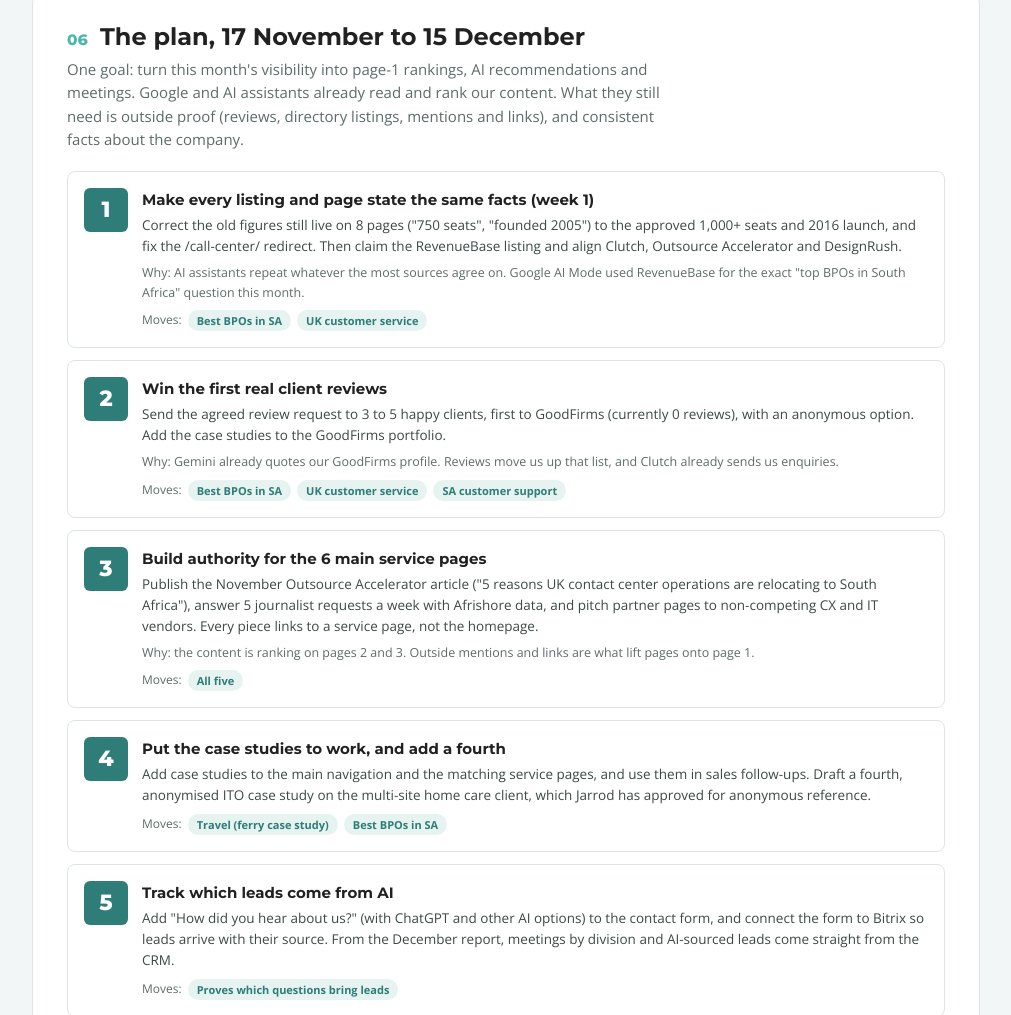
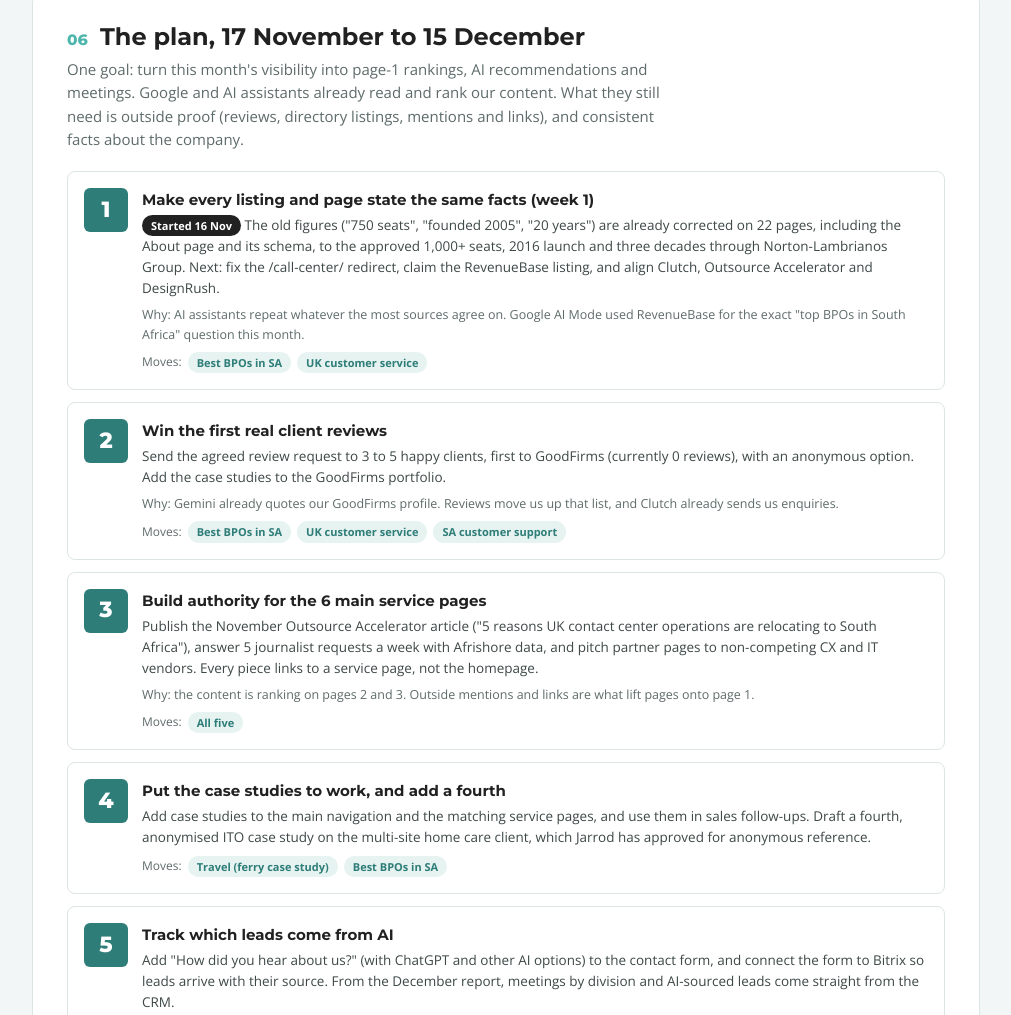
Before and after one commit to dannyschaffer/November-Report-afs, a plain HTML site: page index.html in a window 1280 px wide. Shown: the part 5195-6210 px from the top of the page, without its empty margins (134-1145 px from the left). Drawn offline with nearby package versions, Linux system fonts and the light colour scheme.

Commit message:
Plan step 1: fact fix started

```diff
--- a/index.html
+++ b/index.html
@@ -360,7 +360,7 @@ footer { text-align: center; font-size: 12px; color: var(--muted); padding-botto
   <div class="plan">
     <div class="step"><div class="k"></div><div>
       <h4>Make every listing and page state the same facts (week 1)</h4>
-      <p>Correct the old figures still live on 8 pages ("750 seats", "founded 2005") to the approved 1,000+ seats and 2016 launch, and fix the /call-center/ redirect. Then claim the RevenueBase listing and align Clutch, Outsource Accelerator and DesignRush.</p>
+      <p><span class="chip dark">Started 16 Nov</span> The old figures ("750 seats", "founded 2005", "20 years") are already corrected on 22 pages, including the About page and its schema, to the approved 1,000+ seats, 2016 launch and three decades through Norton-Lambrianos Group. Next: fix the /call-center/ redirect, claim the RevenueBase listing, and align Clutch, Outsource Accelerator and DesignRush.</p>
       <div class="why">Why: AI assistants repeat whatever the most sources agree on. Google AI Mode used RevenueBase for the exact "top BPOs in South Africa" question this month.</div>
       <div class="moves">Moves:<span class="chip">Best BPOs in SA</span><span class="chip">UK customer service</span></div>
     </div></div>
```
